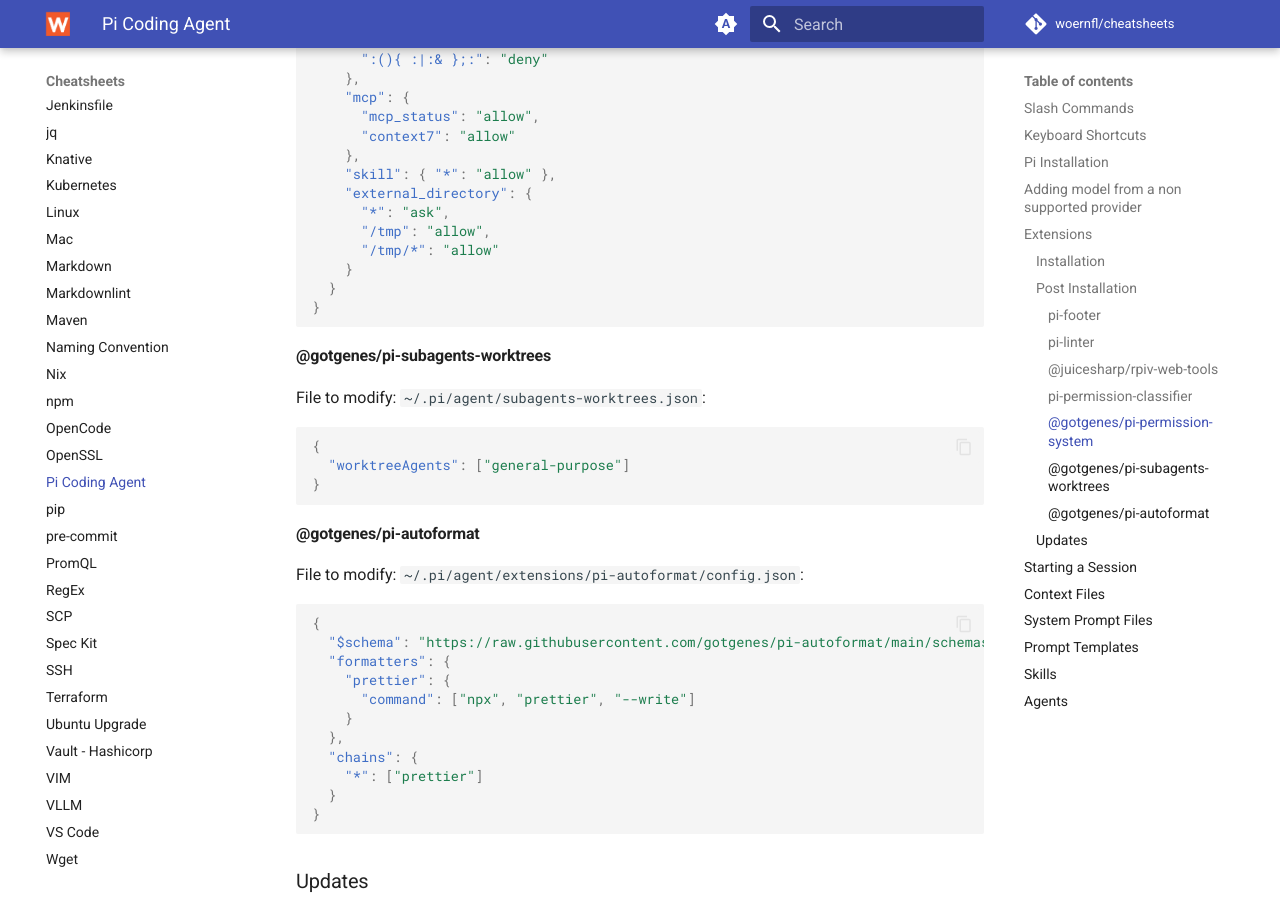
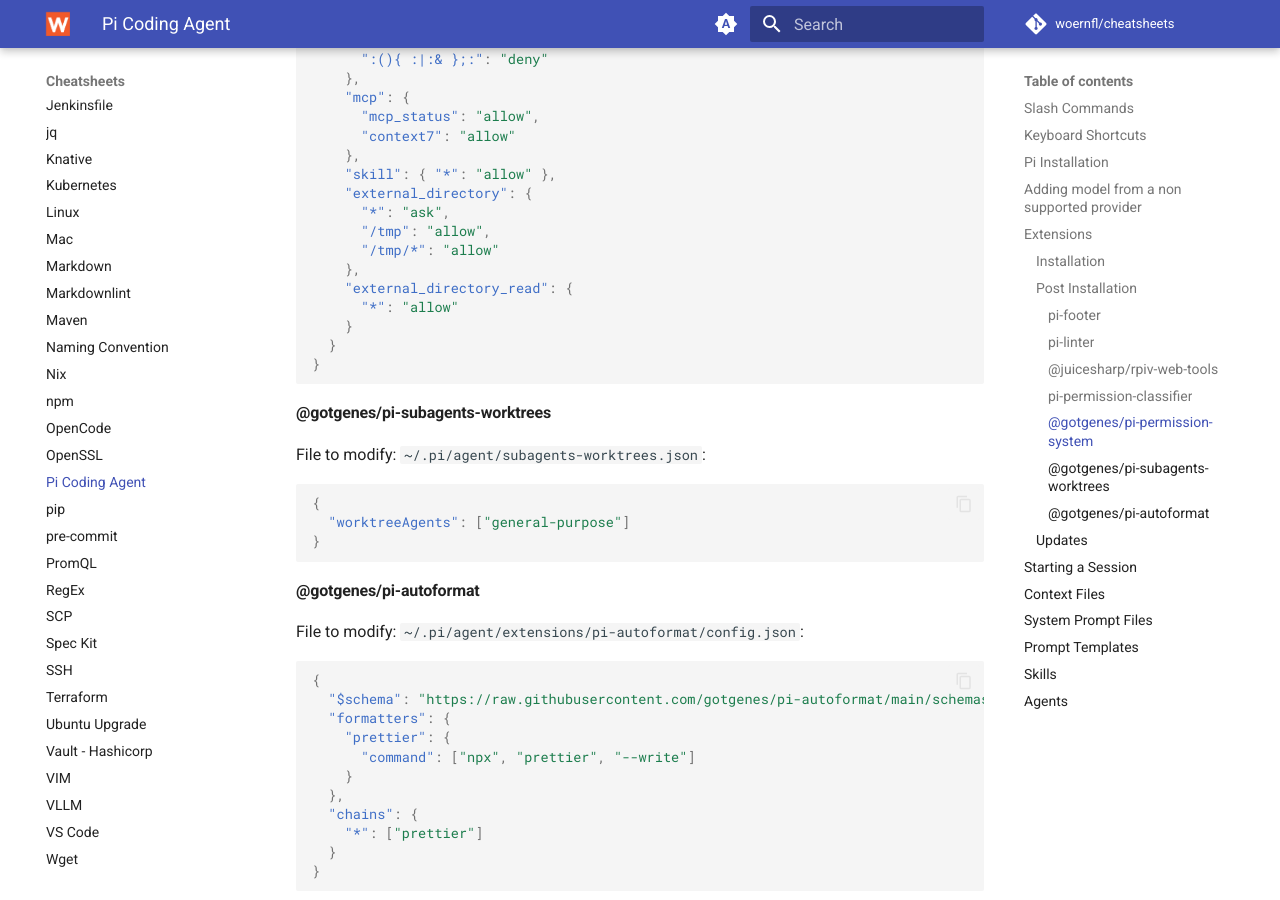
Before and after one commit to woernfl/cheatsheets, an MkDocs documentation site: the page built from docs/pi.md, in a window 1280 px wide and 900 px high, scrolled down 12108 px. Built offline with MkDocs 1.6.1 and Material for MkDocs 9.7.7, drawn with Linux system fonts in a browser that asks for light colours; comment, search, counter and statistics services are not loaded.

Commit message:
Update pi.md (#552)

```diff
--- a/docs/pi.md
+++ b/docs/pi.md
@@ -595,6 +595,9 @@
       "*": "ask",
       "/tmp": "allow",
       "/tmp/*": "allow"
+    },
+    "external_directory_read": {
+      "*": "allow"
     }
   }
 }
```
